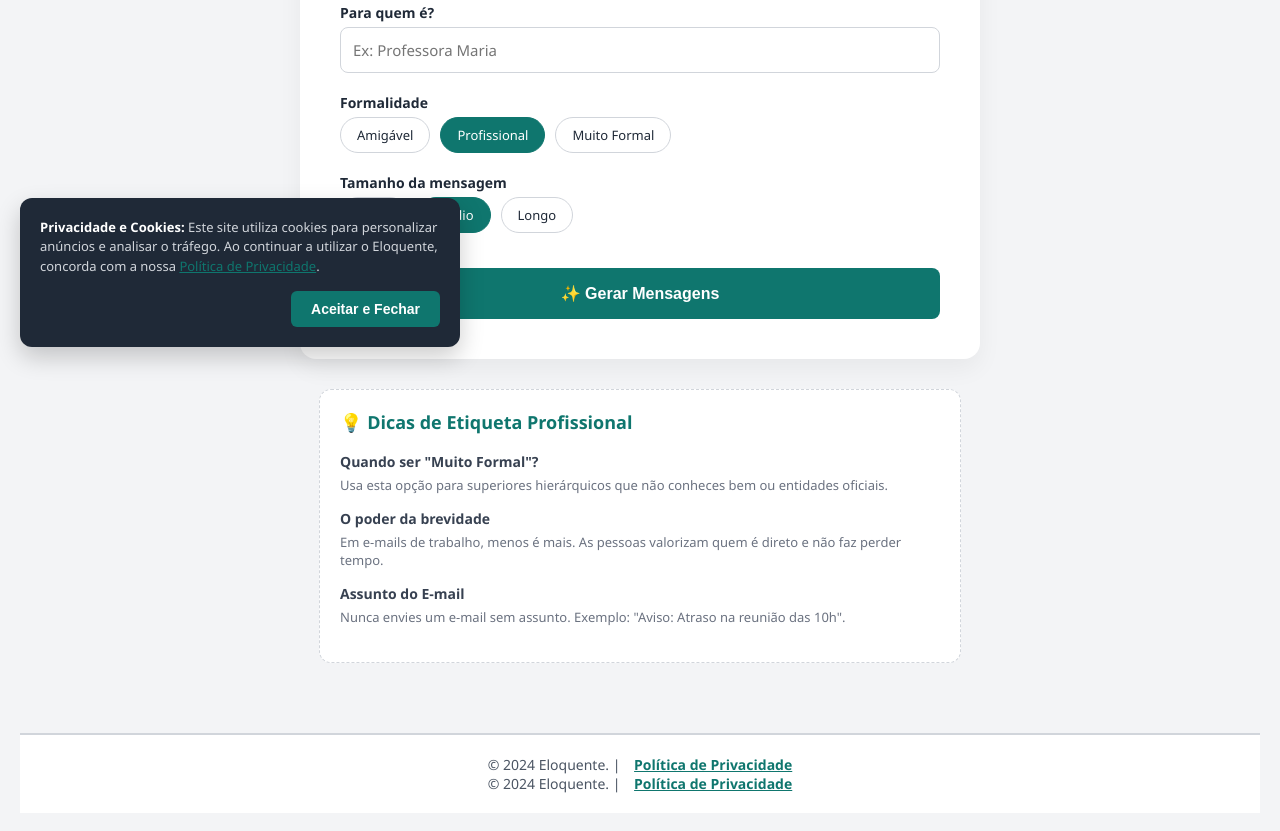
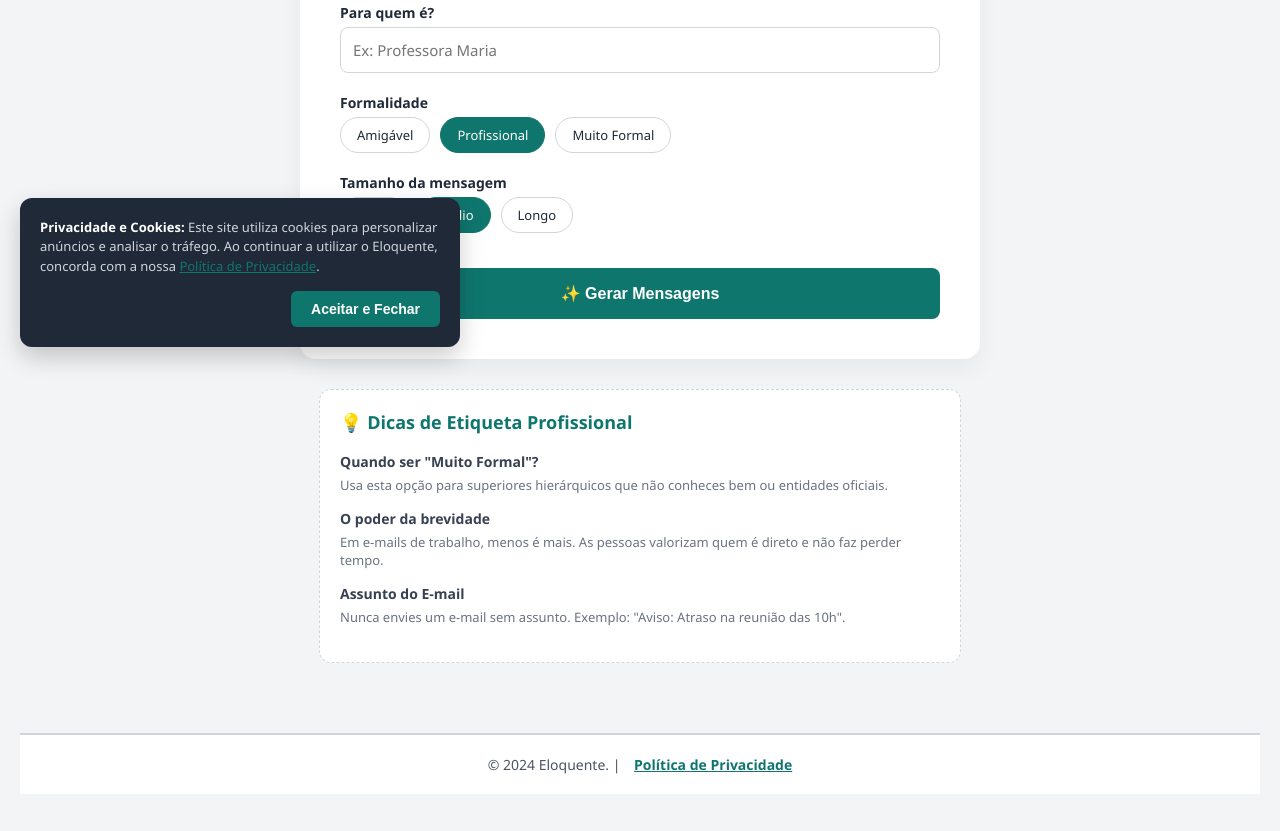
Before and after one commit to Dininja7/eloquente-site, a plain HTML site: page index.html in a window 1280 px wide. Shown: the part 433-1264 px from the top of the page. Drawn offline with Linux system fonts and the light colour scheme.

Commit message:
Update index.html

```diff
--- a/index.html
+++ b/index.html
@@ -203,7 +203,6 @@
 
     <footer> <p>&copy; 2024 Eloquente. | <a onclick="toggleModal()">Política de Privacidade</a></p>
 
-        <p>&copy; 2024 Eloquente. | <a onclick="toggleModal()">Política de Privacidade</a></p>
     </footer>
 
     <div id="policyModal" class="modal">
```
